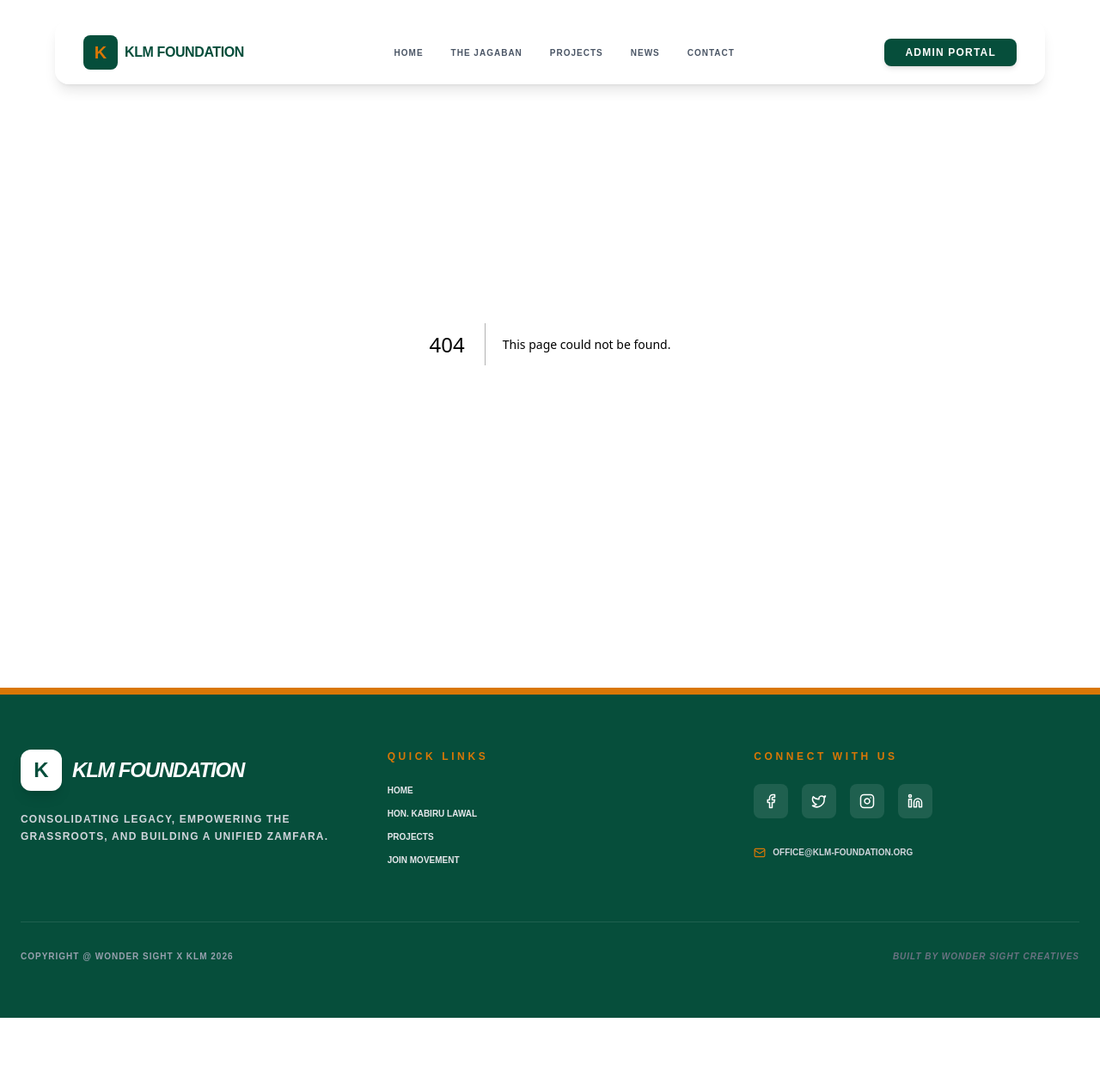
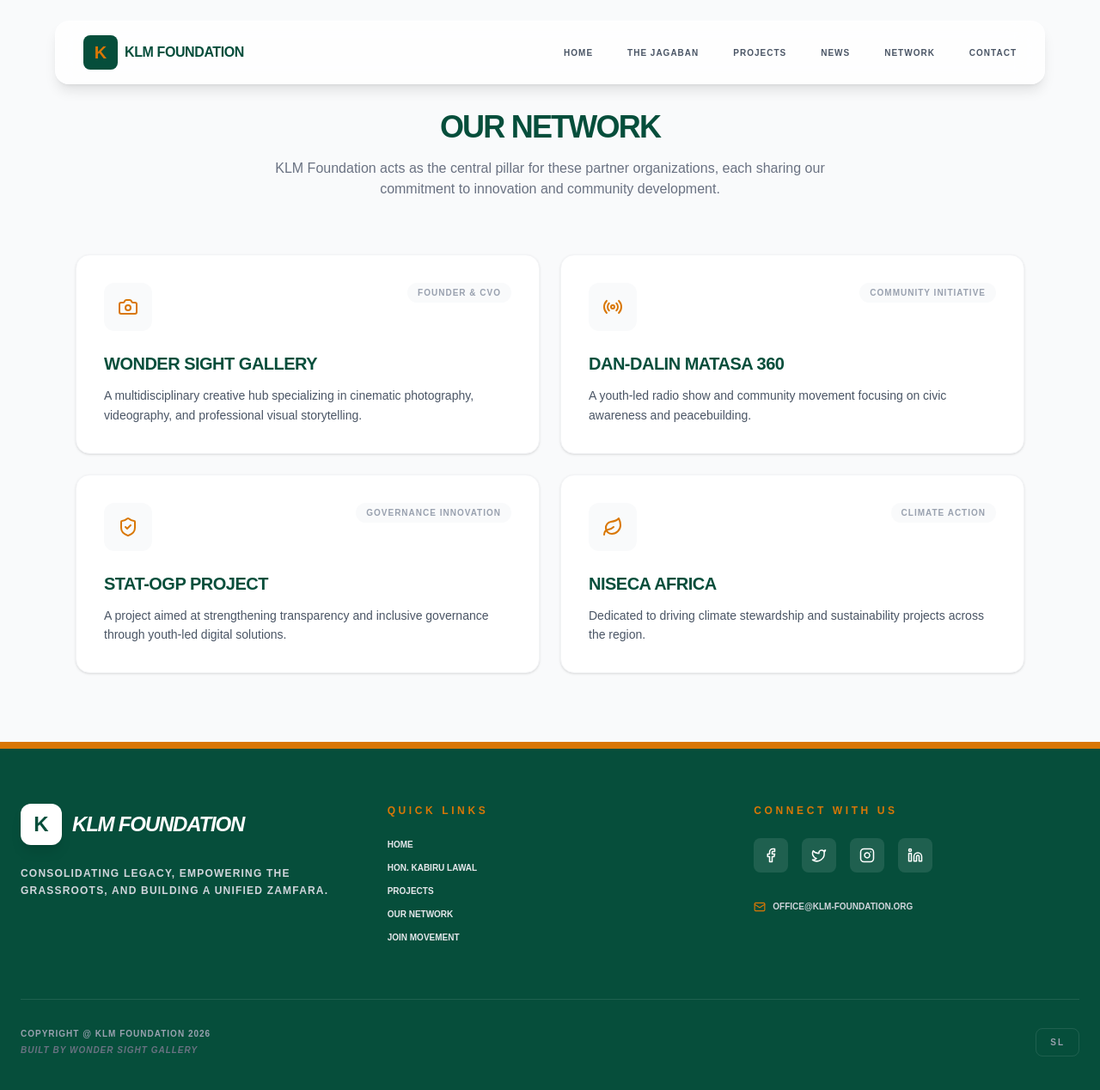
Before and after one commit to musaalamin/klm-found, a Next.js app: page /network in a window 1280 px wide. Before the commit this address had no page. Shown: the top 1268 px of the page at 86% size. Before the commit the page ends 1184 px from the top, so only its background shows below. Built offline with nearby package versions, Linux system fonts and the light colour scheme.

Commit message:
Integrated Network page and moved admin portal to footer

```diff
--- /dev/null
+++ b/src/app/network/page.tsx
@@ -0,0 +1,83 @@
+"use client";
+
+import React from 'react';
+import { motion } from 'framer-motion';
+import { Globe, Camera, ShieldCheck, Leaf, Radio } from 'lucide-react';
+
+const organizations = [
+  {
+    name: "Wonder Sight Gallery",
+    role: "Founder & CVO",
+    description: "A multidisciplinary creative hub specializing in cinematic photography, videography, and professional visual storytelling.",
+    icon: <Camera className="w-6 h-6" />,
+  },
+  {
+    name: "Dan-Dalin Matasa 360",
+    role: "Community Initiative",
+    description: "A youth-led radio show and community movement focusing on civic awareness and peacebuilding.",
+    icon: <Radio className="w-6 h-6" />,
+  },
+  {
+    name: "STAT-OGP Project",
+    role: "Governance Innovation",
+    description: "A project aimed at strengthening transparency and inclusive governance through youth-led digital solutions.",
+    icon: <ShieldCheck className="w-6 h-6" />,
+  },
+  {
+    name: "NiSECA Africa",
+    role: "Climate Action",
+    description: "Dedicated to driving climate stewardship and sustainability projects across the region.",
+    icon: <Leaf className="w-6 h-6" />,
+  }
+];
+
+export default function NetworkPage() {
+  return (
+    <main className="min-h-screen pt-32 pb-20 bg-gray-50">
+      <div className="max-w-6xl mx-auto px-6">
+        <motion.div
+          initial={{ opacity: 0, y: 20 }}
+          animate={{ opacity: 1, y: 0 }}
+          className="text-center mb-16"
+        >
+          <h1 className="text-4xl font-black text-[#064E3B] uppercase tracking-tighter mb-4">
+            Our Network
+          </h1>
+          <p className="text-gray-500 max-w-2xl mx-auto font-medium">
+            KLM Foundation acts as the central pillar for these partner organizations,
+            each sharing our commitment to innovation and community development.
+          </p>
+        </motion.div>
+
+        {/* The Grid Card Listing */}
+        <div className="grid grid-cols-1 md:grid-cols-2 lg:grid-cols-2 gap-6">
+          {organizations.map((org, index) => (
+            <motion.div
+              key={org.name}
+              initial={{ opacity: 0, y: 20 }}
+              whileInView={{ opacity: 1, y: 0 }}
+              transition={{ delay: index * 0.1 }}
+              viewport={{ once: true }}
+              className="bg-white p-8 rounded-2xl border border-gray-100 shadow-sm hover:shadow-md transition-all group"
+            >
+              <div className="flex items-start justify-between mb-6">
+                <div className="w-14 h-14 bg-gray-50 text-[#D97706] rounded-xl flex items-center justify-center group-hover:bg-[#064E3B] group-hover:text-white transition-colors">
+                  {org.icon}
+                </div>
+                <span className="text-[10px] font-black text-gray-400 uppercase tracking-widest bg-gray-50 px-3 py-1 rounded-full">
+                  {org.role}
+                </span>
+              </div>
+              <h3 className="text-xl font-black text-[#064E3B] uppercase tracking-tight mb-3">
+                {org.name}
+              </h3>
+              <p className="text-gray-600 text-sm leading-relaxed font-medium">
+                {org.description}
+              </p>
+            </motion.div>
+          ))}
+        </div>
+      </div>
+    </main>
+  );
+}
--- a/src/components/layout/Footer.tsx
+++ b/src/components/layout/Footer.tsx
@@ -25,6 +25,7 @@ export const Footer = () => {
             <li><Link href="/" className="hover:text-[#D97706] transition-colors">Home</Link></li>
             <li><Link href="/about" className="hover:text-[#D97706] transition-colors">Hon. Kabiru Lawal</Link></li>
             <li><Link href="/projects" className="hover:text-[#D97706] transition-colors">Projects</Link></li>
+            <li><Link href="/network" className="hover:text-[#D97706] transition-colors">Our Network</Link></li>
             <li><Link href="/register" className="hover:text-[#D97706] transition-colors">Join Movement</Link></li>
           </ul>
         </div>
@@ -45,14 +46,23 @@ export const Footer = () => {
         </div>
       </div>
 
-      {/* Copyright Bar */}
+      {/* Merged Copyright Bar & Staff Login */}
       <div className="max-w-7xl mx-auto mt-16 pt-8 border-t border-white/10 flex flex-col md:flex-row justify-between items-center gap-4">
-        <p className="text-[10px] font-black tracking-widest text-gray-400 uppercase">
-          COPYRIGHT @ WONDER SIGHT X KLM 2026
-        </p>
-        <p className="text-[10px] font-black tracking-widest text-gray-500 italic uppercase">
-          BUILT BY WONDER SIGHT CREATIVES
-        </p>
+        <div className="flex flex-col gap-1">
+          <p className="text-[10px] font-black tracking-widest text-gray-400 uppercase">
+            COPYRIGHT @ KLM FOUNDATION 2026
+          </p>
+          <p className="text-[10px] font-black tracking-widest text-gray-500 italic uppercase">
+            BUILT BY WONDER SIGHT GALLERY
+          </p>
+        </div>
+
+        <Link
+          href="/admin"
+          className="text-[10px] text-gray-400 hover:text-[#D97706] uppercase tracking-[0.2em] font-black transition-all border border-white/10 px-4 py-2 rounded-lg"
+        >
+          SL
+        </Link>
       </div>
     </footer>
   );
--- a/src/components/layout/Navbar.tsx
+++ b/src/components/layout/Navbar.tsx
@@ -9,19 +9,15 @@ export const Navbar = () => (
         <span className="font-bold text-[#064E3B] tracking-tight">KLM FOUNDATION</span>
       </Link>
 
-      <div className="hidden md:flex gap-8 text-[10px] font-black text-gray-600 uppercase tracking-widest">
+      <div className="hidden md:flex gap-10 text-[10px] font-black text-gray-600 uppercase tracking-widest">
         <Link href="/" className="hover:text-[#D97706]">Home</Link>
         <Link href="/about" className="hover:text-[#D97706]">The Jagaban</Link>
         <Link href="/projects" className="hover:text-[#D97706]">Projects</Link>
         <Link href="/news" className="hover:text-[#D97706]">News</Link>
-        <Link href="/contact" className="hover:text-[#D97706]">Contact</Link> {/* ADDED THIS */}
+        <Link href="/network" className="hover:text-[#D97706]">Network</Link>
+        <Link href="/contact" className="hover:text-[#D97706]">Contact</Link>
       </div>
-
-      <Link href="/admin">
-        <button className="bg-[#064E3B] text-white px-6 py-2 rounded-lg text-xs font-bold shadow-md hover:bg-[#043327] transition-all uppercase tracking-widest">
-          Admin Portal
-        </button>
-      </Link>
+      {/* Admin button removed from here */}
     </div>
   </nav>
 );
```
